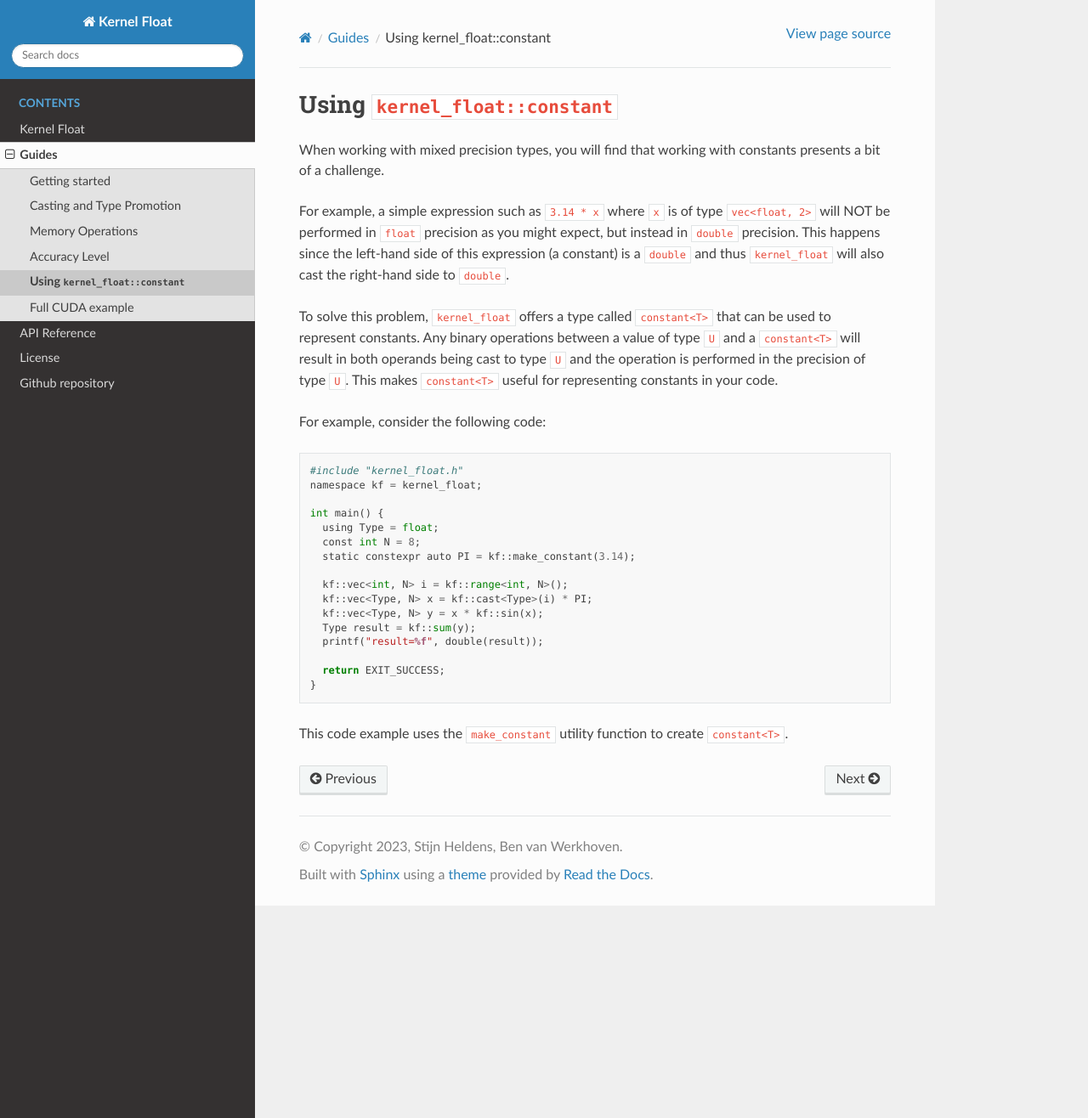
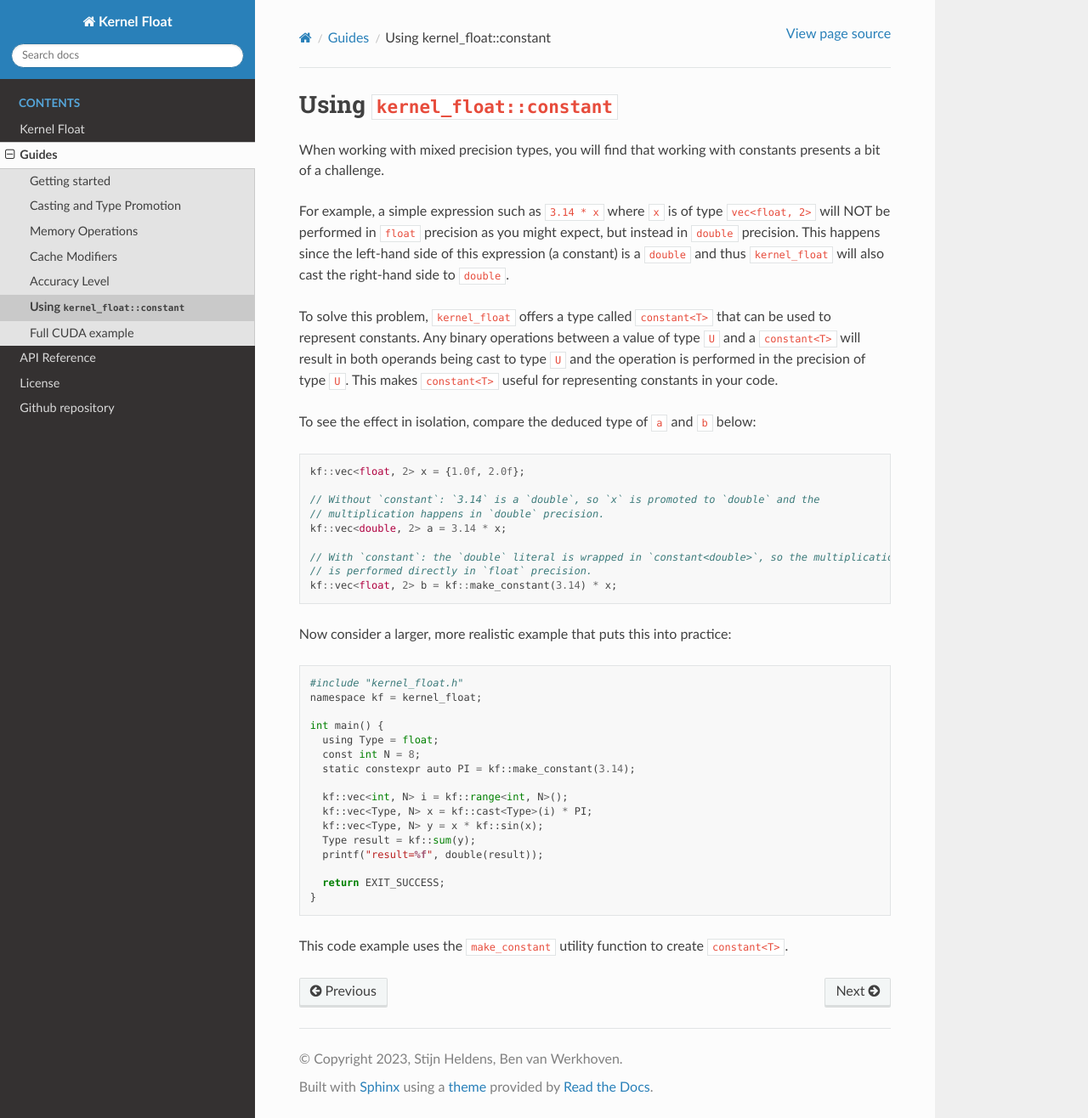
Before and after one commit to KernelTuner/kernel_float, a Sphinx documentation site: the page built from docs/guides/constant.md, in a window 1280 px wide and 1316 px high. Shown: the whole window at 85% size. Built offline with Sphinx 7.4.7 and the Read the Docs theme 3.1.0, drawn with Linux system fonts in a browser that asks for light colours; pages that are not in the unit, such as notebooks, are missing from menus.

Commit message:
Add guide on cache modifiers to documentation

````diff
--- a/docs/build_api.py
+++ b/docs/build_api.py
@@ -229,6 +229,8 @@
             "make_vec_ptr",
 
             ("vector_ptr", "vector_ptr", "struct"),
+            ("cache_modifier", "cache_modifier", "enum"),
+            ("access_policy", "access_policy", "struct"),
         ],
         "Utilities": [
             ("constant", "constant", "struct"),
--- a/docs/guides.rst
+++ b/docs/guides.rst
@@ -6,6 +6,7 @@
    guides/introduction.rst
    guides/promotion.rst
    guides/memory.rst
+   guides/cache_modifiers.md
    guides/accuracy.rst
    guides/constant.rst
    guides/example.md
--- a/docs/guides/constant.md
+++ b/docs/guides/constant.md
@@ -1,5 +1,4 @@
-Using `kernel_float::constant`
-===
+# Using `kernel_float::constant`
 
 When working with mixed precision types, you will find that working with constants presents a bit of a challenge.
 
@@ -13,7 +12,21 @@
 operands being cast to type `U` and the operation is performed in the precision of type `U`. This makes
 `constant<T>` useful for representing constants in your code.
 
-For example, consider the following code:
+To see the effect in isolation, compare the deduced type of `a` and `b` below:
+
+```cpp
+kf::vec<float, 2> x = {1.0f, 2.0f};
+
+// Without `constant`: `3.14` is a `double`, so `x` is promoted to `double` and the
+// multiplication happens in `double` precision.
+kf::vec<double, 2> a = 3.14 * x;
+
+// With `constant`: the `double` literal is wrapped in `constant<double>`, so the multiplication
+// is performed directly in `float` precision.
+kf::vec<float, 2> b = kf::make_constant(3.14) * x;
+```
+
+Now consider a larger, more realistic example that puts this into practice:
 
 ```
 #include "kernel_float.h"
````
Also changed, not shown: docs/guides/accuracy.md (+3 -8 lines), docs/guides/cache_modifiers.md (added, +70 -0 lines), docs/guides/example.md (+2 -2 lines), docs/guides/promotion.md (+4 -5 lines).
